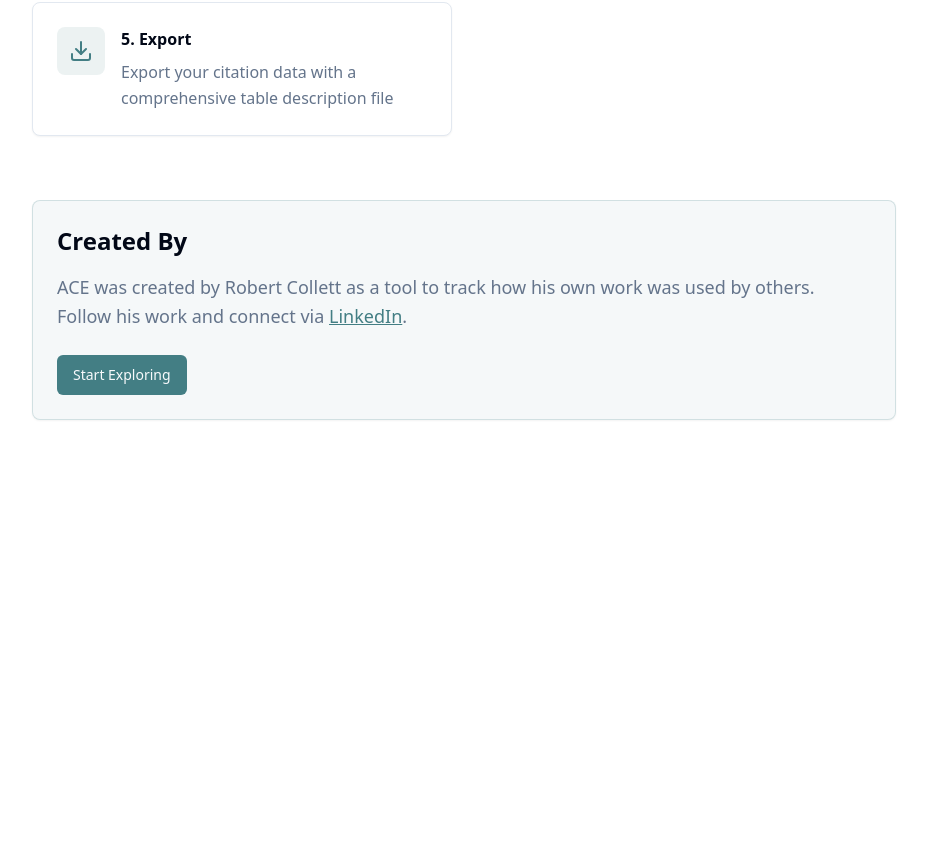
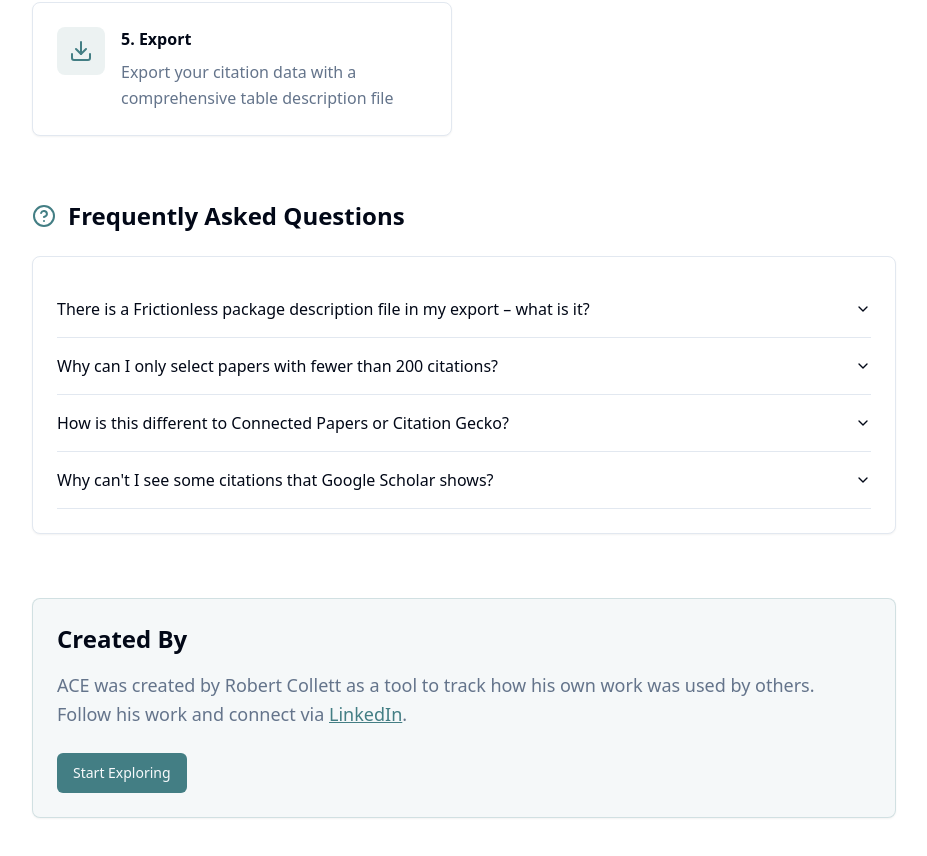
Before and after one commit to Robs-Git-Hub/paper-network-weaver, a React (Vite) app: page /about in a window 1280 px wide. Shown: the part 985-1841 px from the top of the page, without its empty margins (176-1103 px from the left). Before the commit the page ends 1517 px from the top, so only its background shows below. Built offline with nearby package versions, Linux system fonts and the light colour scheme.

Commit message:
feat: Add FAQ section to About page
Implement the plan to add a FAQ section to the About page using the Accordion component. This includes adding the FAQ content, structuring it with triggers and content, and ensuring it fits the site's design.

```diff
--- a/src/pages/About.tsx
+++ b/src/pages/About.tsx
@@ -1,7 +1,8 @@
 import React from 'react';
-import { Search, MousePointer, Network, BarChart3, Download } from 'lucide-react';
+import { Search, MousePointer, Network, BarChart3, Download, HelpCircle } from 'lucide-react';
 import { Card, CardContent } from '@/components/ui/card';
 import { Button } from '@/components/ui/button';
+import { Accordion, AccordionItem, AccordionTrigger, AccordionContent } from '@/components/ui/accordion';
 import { useNavigate } from 'react-router-dom';
 
 const About: React.FC = () => {
@@ -32,6 +33,25 @@ const About: React.FC = () => {
       icon: Download,
       title: "Export",
       description: "Export your citation data with a comprehensive table description file"
+    }
+  ];
+
+  const faqs = [
+    {
+      question: "There is a Frictionless package description file in my export – what is it?",
+      answer: "Frictionless is a data management framework for Python that provides functionality to describe, extract, validate, and transform tabular data. The file will help you import your exported data into a Python script for further analysis and processing. It also acts as a record of what each column in each table of the export is for."
+    },
+    {
+      question: "Why can I only select papers with fewer than 200 citations?",
+      answer: "ACE was designed to be a lightweight website that can process the papers of newer academics and researchers. If your paper has over 200 citations, congratulations! But it is larger than the site can efficiently process. If there is sufficient demand, I may redesign the site to handle larger citation networks."
+    },
+    {
+      question: "How is this different to Connected Papers or Citation Gecko?",
+      answer: "Those are great sites, but they don't show you all first- and second-degree citations—at least not easily. ACE is a simpler tool designed with that single purpose in mind."
+    },
+    {
+      question: "Why can't I see some citations that Google Scholar shows?",
+      answer: "The primary source of citation information is OpenAlex—credit and thanks to their excellent open-source service. I've found there are typically around 20% more citations on Google Scholar. However, fetching those would require web scraping, which would slow the site and incur costs. ACE is designed to be lightweight and free."
     }
   ];
 
@@ -106,6 +126,32 @@ const About: React.FC = () => {
           </div>
         </section>
 
+        {/* FAQ Section */}
+        <section className="mb-16">
+          <div className="flex items-center gap-3 mb-6">
+            <HelpCircle className="h-6 w-6 text-primary" />
+            <h2 className="text-2xl font-semibold text-foreground">Frequently Asked Questions</h2>
+          </div>
+          <Card>
+            <CardContent className="pt-6">
+              <Accordion type="single" collapsible className="w-full">
+                {faqs.map((faq, index) => (
+                  <AccordionItem key={index} value={`item-${index}`}>
+                    <AccordionTrigger className="text-left font-medium text-foreground">
+                      {faq.question}
+                    </AccordionTrigger>
+                    <AccordionContent>
+                      <p className="text-muted-foreground leading-relaxed">
+                        {faq.answer}
+                      </p>
+                    </AccordionContent>
+                  </AccordionItem>
+                ))}
+              </Accordion>
+            </CardContent>
+          </Card>
+        </section>
+
         {/* Created By Section */}
         <section className="mb-16">
           <Card className="bg-primary/5 border-primary/20">
```
